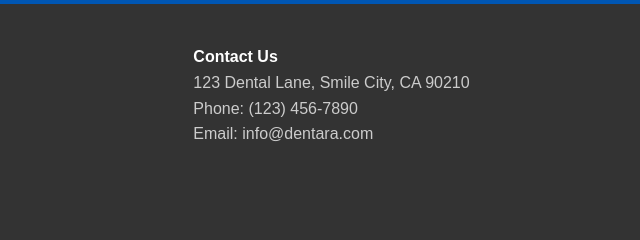
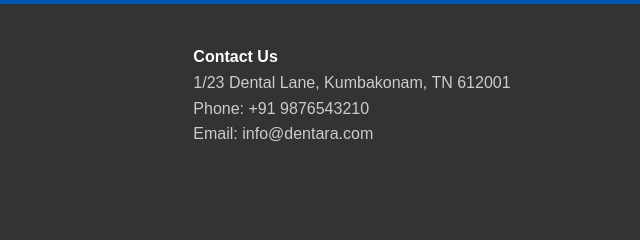
Before and after one commit to JAYASURYAJSP03/Dentara_web, a plain HTML site: page about.html in a window 1280 px wide. Shown: the part 1578-1818 px from the top of the page, 640-1280 px from the left. Drawn offline with Linux system fonts and the light colour scheme.

Commit message:
Update about.html

```diff
--- a/about.html
+++ b/about.html
@@ -86,8 +86,8 @@
           </div>
           <div class="footer-contact">
             <h4>Contact Us</h4>
-            <p>123 Dental Lane, Smile City, CA 90210</p>
-            <p>Phone: (123) 456-7890</p>
+            <p>1/23 Dental Lane, Kumbakonam, TN 612001</p>
+            <p>Phone: +91 9876543210</p>
             <p>Email: info@dentara.com</p>
           </div>
         </div>
```
